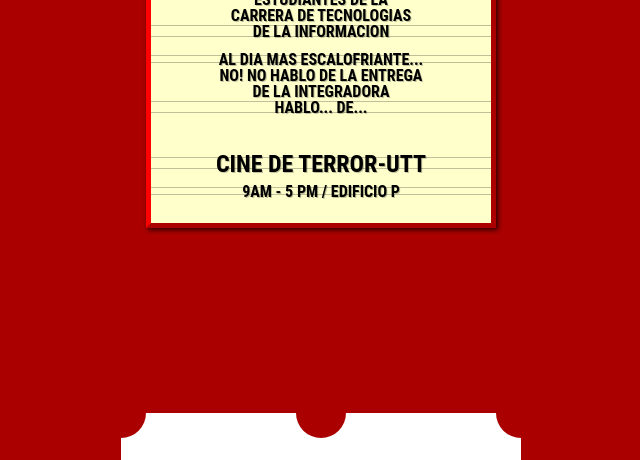
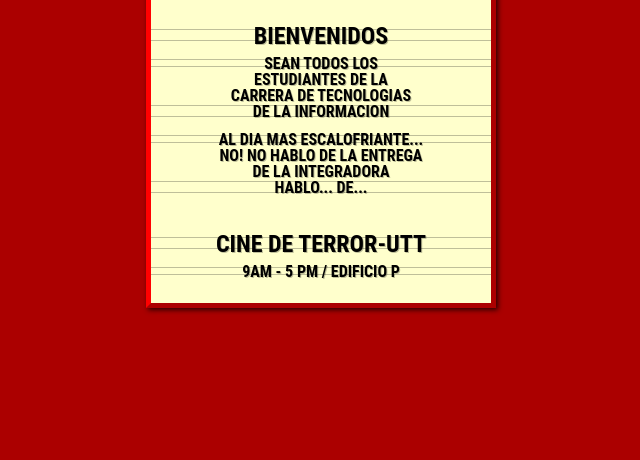
Before and after one commit to EdwHerCar/cineutt, a plain HTML site: page index.html in a window 1280 px wide. Shown: the part 295-755 px from the top of the page, without its empty margins (319-959 px from the left). Drawn offline with nearby package versions, Linux system fonts and the light colour scheme.

Commit message:
espacios
separaciones

```diff
--- a/style.css
+++ b/style.css
@@ -142,7 +142,7 @@
   color: #000;
   display: inline-block;
   line-height: 1;
-  margin: 7em 0 10em 0;
+  margin: 12em 0 12em 0;
   position: relative;
   text-align: center;
   text-transform: uppercase;
```
